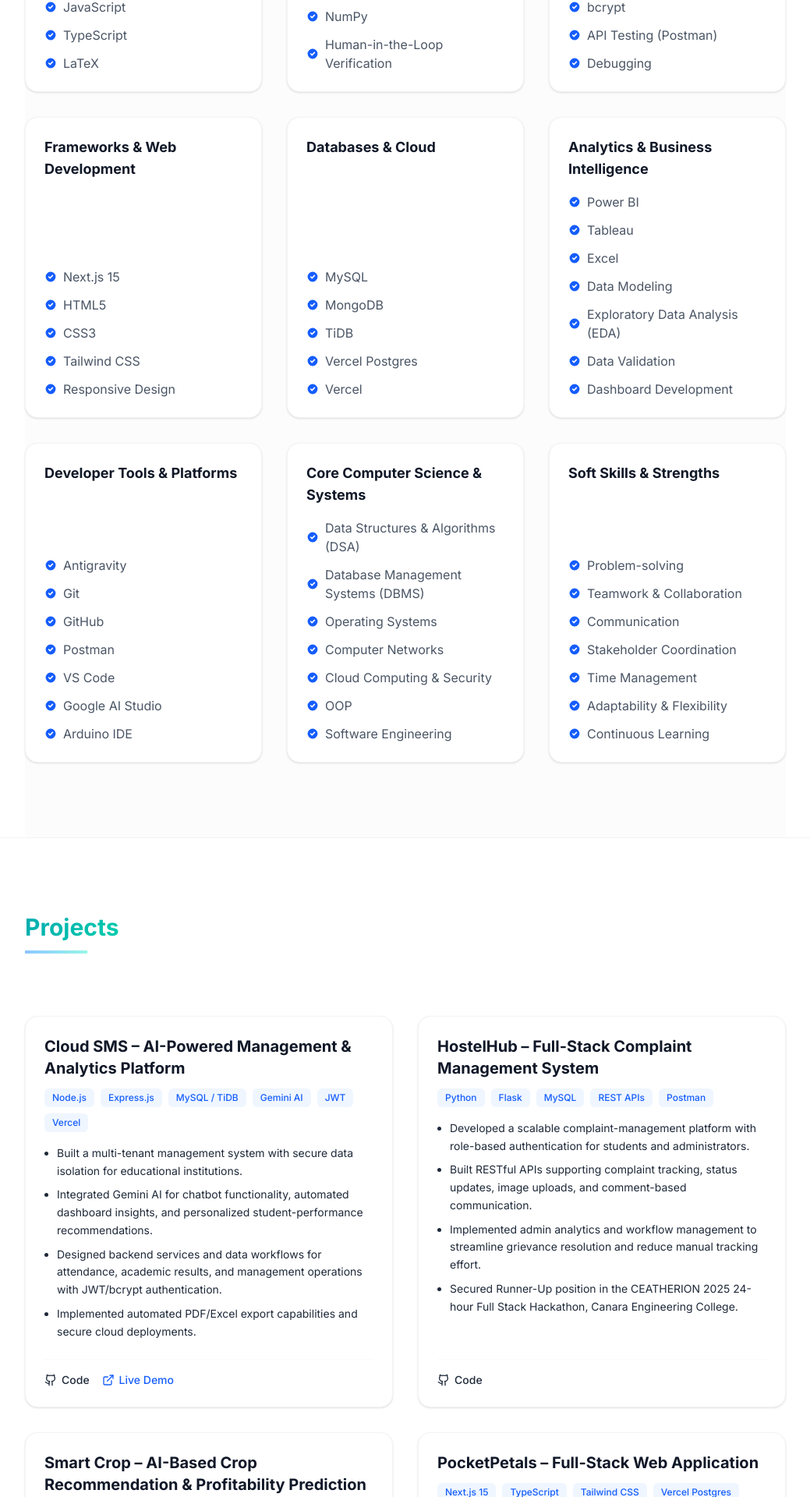
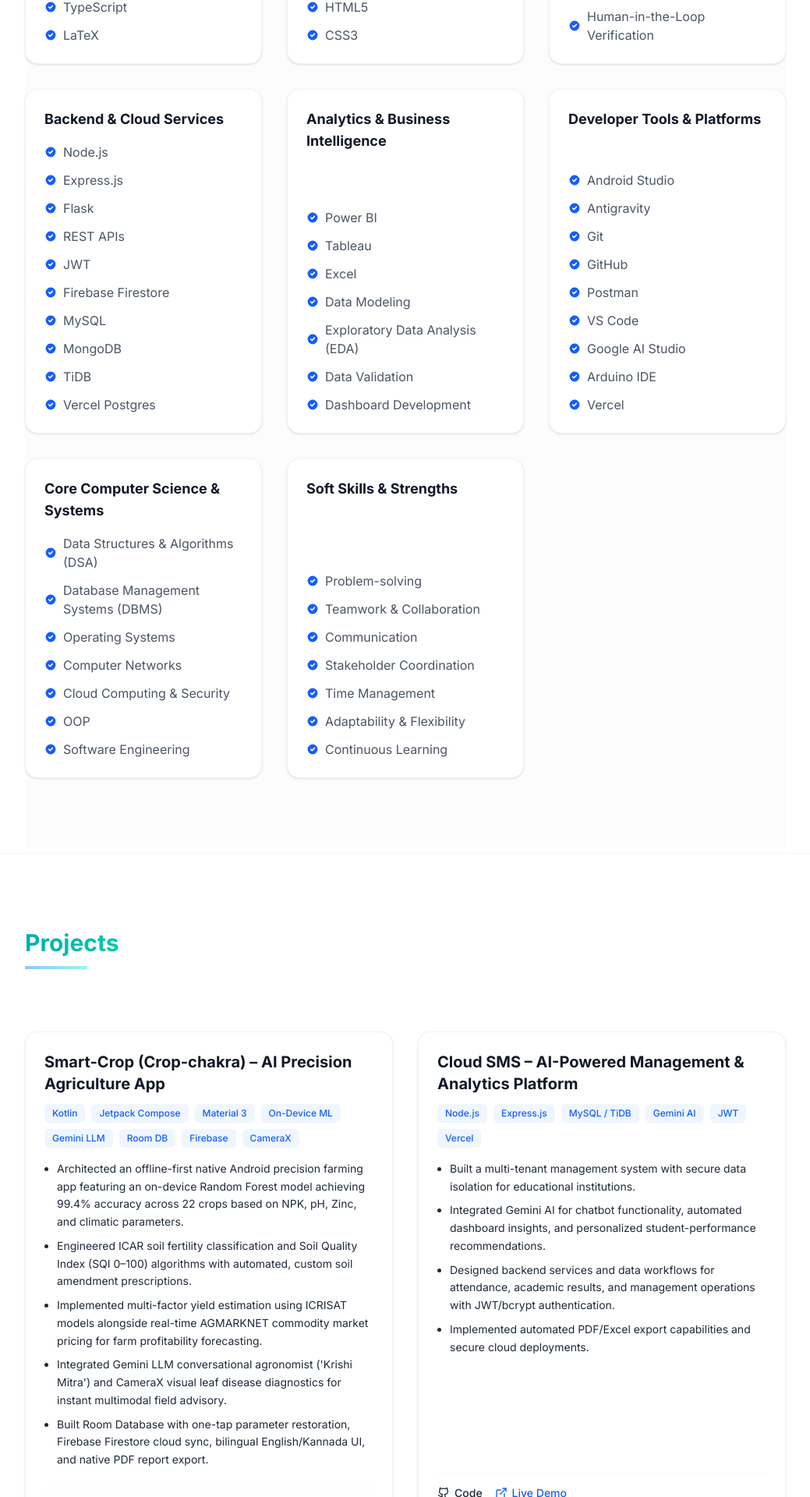
Before and after one commit to Thanuprakashgowda/PersonalPortfolio, a Next.js app: page / in a window 1280 px wide. Shown: the part 3888-5808 px from the top of the page at 78% size, without its empty margins (120-1159 px from the left). Built offline with nearby package versions, Linux system fonts and the light colour scheme.

Commit message:
feat: initialize portfolio data structure with personal, experience, education, and project details

```diff
--- a/src/data/portfolio.ts
+++ b/src/data/portfolio.ts
@@ -95,23 +95,19 @@ export const portfolioData = {
   skills: [
     {
       category: "Programming Languages",
-      items: ["Python", "Java", "SQL", "C", "JavaScript", "TypeScript", "LaTeX"]
+      items: ["Kotlin", "Python", "Java", "SQL", "C", "JavaScript", "TypeScript", "LaTeX"]
+    },
+    {
+      category: "Mobile & Frameworks",
+      items: ["Android (Kotlin)", "Jetpack Compose", "Material 3", "Room DB", "CameraX", "Next.js 15", "Tailwind CSS", "HTML5", "CSS3"]
     },
     {
       category: "AI / LLM & Machine Learning",
-      items: ["Machine Learning", "Generative AI", "Gemini AI", "Claude AI", "RAG Concepts", "Prompt Engineering", "AI Model Evaluation", "Scikit-learn", "Pandas", "NumPy", "Human-in-the-Loop Verification"]
+      items: ["On-Device ML", "Gemini LLM", "Claude AI", "Scikit-learn", "Pandas", "NumPy", "RAG Concepts", "Prompt Engineering", "AI Model Evaluation", "Human-in-the-Loop Verification"]
     },
     {
-      category: "Backend & APIs",
-      items: ["Node.js", "Express.js", "Flask", "REST APIs", "JWT", "bcrypt", "API Testing (Postman)", "Debugging"]
-    },
-    {
-      category: "Frameworks & Web Development",
-      items: ["Next.js 15", "HTML5", "CSS3", "Tailwind CSS", "Responsive Design"]
-    },
-    {
-      category: "Databases & Cloud",
-      items: ["MySQL", "MongoDB", "TiDB", "Vercel Postgres", "Vercel"]
+      category: "Backend & Cloud Services",
+      items: ["Node.js", "Express.js", "Flask", "REST APIs", "JWT", "Firebase Firestore", "MySQL", "MongoDB", "TiDB", "Vercel Postgres"]
     },
     {
       category: "Analytics & Business Intelligence",
@@ -119,7 +115,7 @@ export const portfolioData = {
     },
     {
       category: "Developer Tools & Platforms",
-      items: ["Antigravity", "Git", "GitHub", "Postman", "VS Code", "Google AI Studio", "Arduino IDE"]
+      items: ["Android Studio", "Antigravity", "Git", "GitHub", "Postman", "VS Code", "Google AI Studio", "Arduino IDE", "Vercel"]
     },
     {
       category: "Core Computer Science & Systems",
@@ -131,6 +127,19 @@ export const portfolioData = {
     }
   ] as SkillCategory[],
   projects: [
+    {
+      title: "Smart-Crop (Crop-chakra) – AI Precision Agriculture App",
+      technologies: ["Kotlin", "Jetpack Compose", "Material 3", "On-Device ML", "Gemini LLM", "Room DB", "Firebase", "CameraX"],
+      description: [
+        "Architected an offline-first native Android precision farming app featuring an on-device Random Forest model achieving 99.4% accuracy across 22 crops based on NPK, pH, Zinc, and climatic parameters.",
+        "Engineered ICAR soil fertility classification and Soil Quality Index (SQI 0–100) algorithms with automated, custom soil amendment prescriptions.",
+        "Implemented multi-factor yield estimation using ICRISAT models alongside real-time AGMARKNET commodity market pricing for farm profitability forecasting.",
+        "Integrated Gemini LLM conversational agronomist ('Krishi Mitra') and CameraX visual leaf disease diagnostics for instant multimodal field advisory.",
+        "Built Room Database with one-tap parameter restoration, Firebase Firestore cloud sync, bilingual English/Kannada UI, and native PDF report export."
+      ],
+      githubLink: "",
+      demoLink: ""
+    },
     {
       title: "Cloud SMS – AI-Powered Management & Analytics Platform",
       technologies: ["Node.js", "Express.js", "MySQL / TiDB", "Gemini AI", "JWT", "Vercel"],
@@ -153,18 +162,6 @@ export const portfolioData = {
         "Secured Runner-Up position in the CEATHERION 2025 24-hour Full Stack Hackathon, Canara Engineering College."
       ],
       githubLink: "https://github.com/Thanuprakashgowda/HSH",
-      demoLink: ""
-    },
-    {
-      title: "Smart Crop – AI-Based Crop Recommendation & Profitability Prediction",
-      technologies: ["Python", "Machine Learning", "Scikit-learn", "Flask", "Next.js", "TypeScript", "Power BI", "SQL", "REST APIs"],
-      description: [
-        "Developed an AI-driven decision-support system combining machine learning, data processing, backend APIs, and web application integration for crop recommendation and profitability prediction.",
-        "Implemented crop classification and recommendation using agricultural, soil, and environmental parameters.",
-        "Performed data preprocessing, feature engineering, predictive model evaluation, and application-level integration.",
-        "Built interactive Power BI dashboards to visualize soil health and profitability trends, exploring computer vision-based maturity detection as an extension."
-      ],
-      githubLink: "",
       demoLink: ""
     },
     {
@@ -245,7 +242,7 @@ export const portfolioData = {
     },
     {
       name: "EF SET English Certificate (B2 Upper Intermediate)",
-      date: "2025",
+      date: "2026",
       link: "https://cert.efset.org/DnMbX2"
     }
   ] as CertificationItem[],
```
